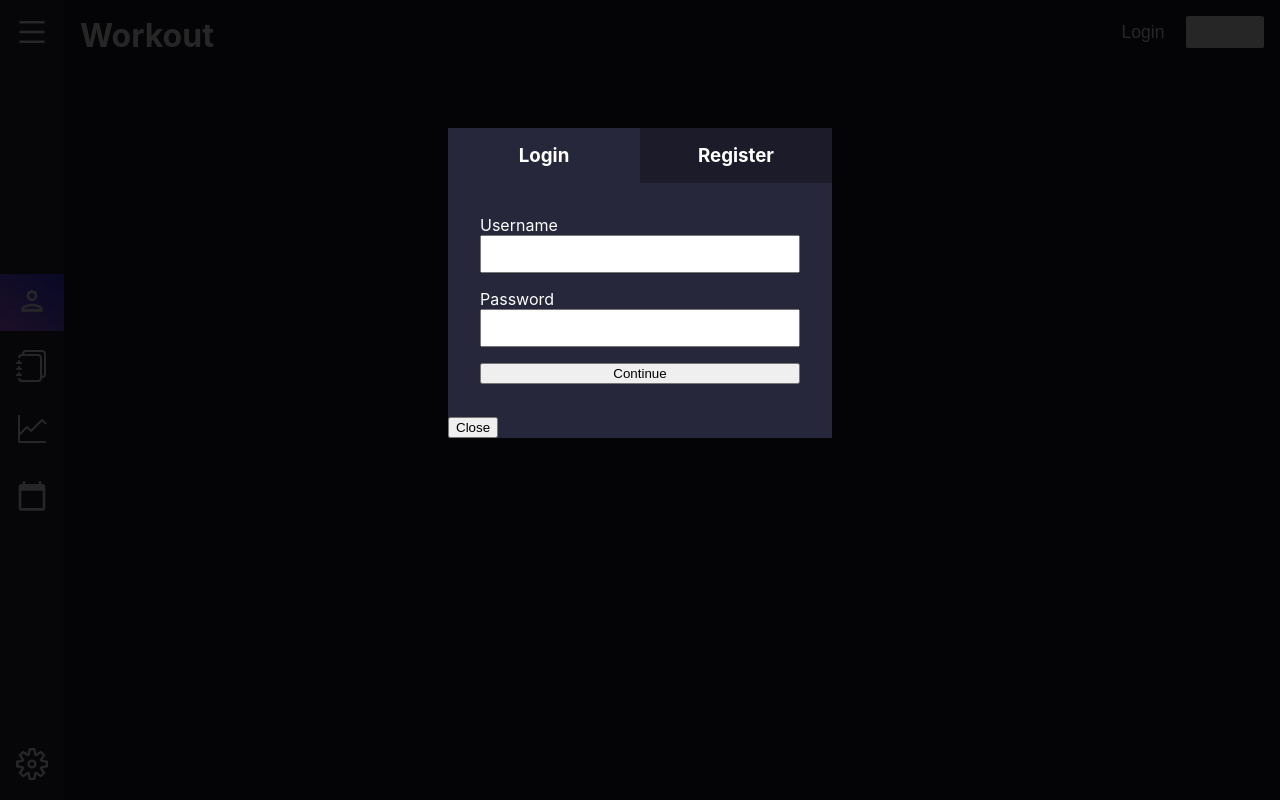
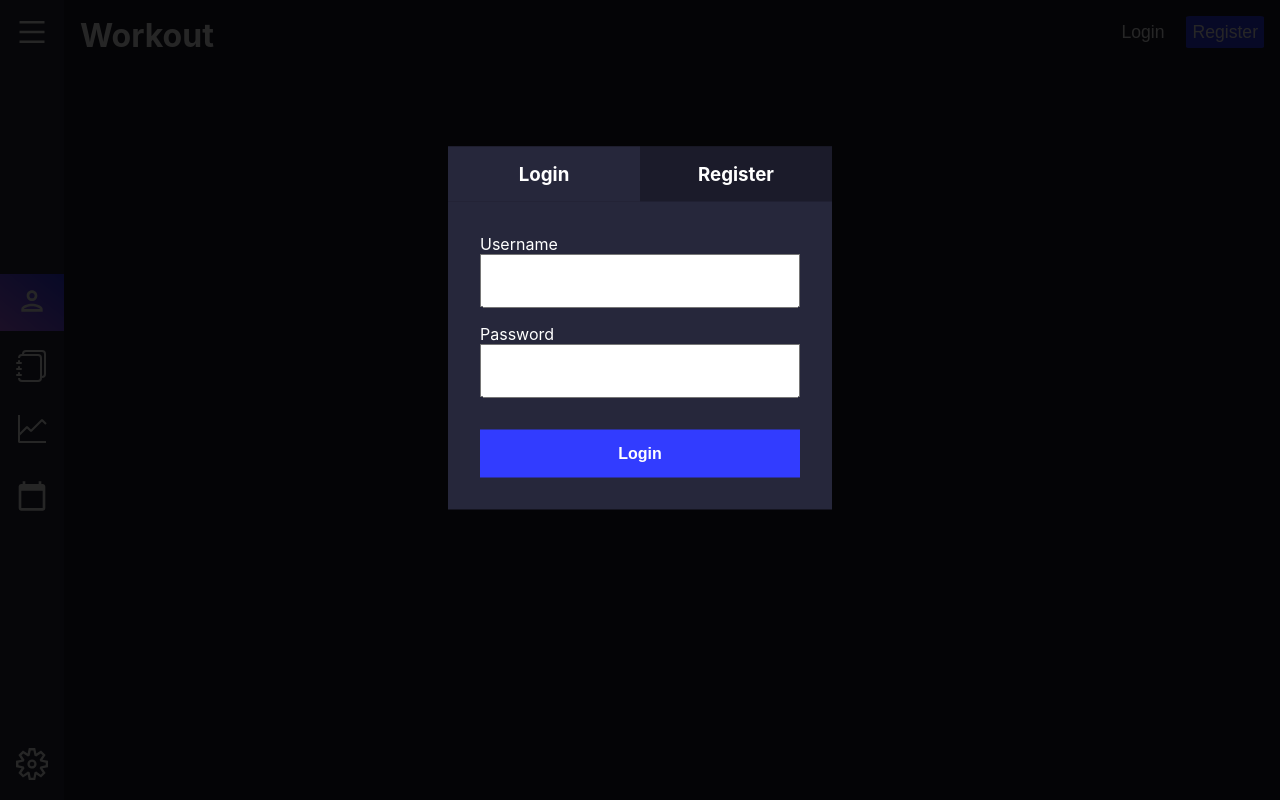
Before and after one commit to andyyyho/workout_app, a React (Create React App) app in the folder frontend/: page / in a window 1280 px wide. Both pictures are taken after a click on the button "Login". Built offline with nearby package versions, Linux system fonts and the light colour scheme.

Commit message:
Removed close button from form and made the backdrop close out the modal when clicked. Improved form styling and allowed for login or register form to open depending on what button was pressed. Removed name field from register form to reflect changes in the backend.

```diff
--- a/frontend/src/components/homePage/Home.js
+++ b/frontend/src/components/homePage/Home.js
@@ -5,6 +5,7 @@ import { useSelector } from 'react-redux'
 
 function Home() {
     let [showModal, setShowModal] = useState(false);
+    let [modalType, setModalType] = useState(null);
     const username = useSelector((state) => state.user.username)
 
     useEffect(() => {
@@ -22,8 +23,8 @@ function Home() {
                 <h1>Workout</h1>
                 {!username
                     ?   <div className='button-group'>
-                        <button id='login-btn' onClick={toggleModal}>Login</button>
-                        <button id='register-btn' onClick={toggleModal}>Register</button>
+                        <button id='login-btn' onClick={() => {setModalType(true); toggleModal();}}>Login</button>
+                        <button id='register-btn' onClick={() => {setModalType(false); toggleModal();}}>Register</button>
                         </div>
                     :
                         <div className='welcome-msg'>
@@ -31,7 +32,7 @@ function Home() {
                         </div>
                 }
             </div>
-            {showModal ? <ModalAuth toggle={toggleModal}/> :
+            {showModal ? <ModalAuth type={modalType} toggle={toggleModal}/> :
             <div className="body-landing">
                 <div className='container-1'>
                     <div>
--- a/frontend/src/components/homePage/Home.scss
+++ b/frontend/src/components/homePage/Home.scss
@@ -29,7 +29,7 @@
             }
 
             #register-btn {
-                background-color: v.$tertiary-color;
+                background-color: v.$button-color;
                 border: transparent;
                 color: v.$header-color;
                 border-radius: 5%;
--- a/frontend/src/components/modalAuth/ModalAuth.js
+++ b/frontend/src/components/modalAuth/ModalAuth.js
@@ -5,7 +5,7 @@ import { loginUser, registerUser } from '../../slices/userSlice'
 
 function ModalAuth(props) {
     const dispatch = useDispatch()
-    const [formType, setFormType] = useState(true)
+    const [formType, setFormType] = useState(props.type)
     const [error, setError] = useState('')
 
     const login = () => {
@@ -43,7 +43,9 @@ function ModalAuth(props) {
     }
 
     return (
-        <div className='backdrop'>
+        <div>
+            <div onClick={props.toggle} className='backdrop'>
+            </div>
             <div className='popup'>
             <div className='popup-header-nav'>
                 <h3 className={formType ? 'active-modal-tab' : ''} onClick={toggleLogin}>Login</h3>
@@ -59,7 +61,7 @@ function ModalAuth(props) {
                     <div className='error-msg'>
                         {error}
                     </div>}
-                    <button onClick={e => { e.preventDefault(); login() }}>Continue</button>
+                <button id='auth-submit' onClick={e => { e.preventDefault(); login() }}>Login</button>
             </form>
             :
             <form className='form-group'>
@@ -67,8 +69,6 @@ function ModalAuth(props) {
                 <input id='username'/>
                 <label htmlFor='email'>Email</label>
                 <input id='email'/>
-                    <label htmlFor='name'>Name</label>
-                    <input id='name'/>
                 <label htmlFor='password'>Password</label>
                 <input type='password' id='password'/>
                 <label htmlFor='confirm-password'>Confirm Password</label>
@@ -77,11 +77,10 @@ function ModalAuth(props) {
                     <div className='error-msg'>
                         {error}
                     </div>}
-                    <p>Already have an account? Login Here.</p>
-                    <button onClick={e =>  {e.preventDefault(); register() }}>Continue</button>
+                <p>Already have an account? <span className='already-acc' onClick={toggleLogin}>Login Here.</span></p>
+                <button id='auth-submit' onClick={e =>  {e.preventDefault(); register() }}>Register</button>
             </form>
             }
-                <button onClick={props.toggle}>Close</button>
         </div>
     </div>
     )
--- a/frontend/src/components/modalAuth/ModalAuth.scss
+++ b/frontend/src/components/modalAuth/ModalAuth.scss
@@ -1,8 +1,8 @@
 @use '../../variables' as v;
 
 .backdrop {
-    position: fixed;
-    z-index: 20;
+    position: absolute;
+    z-index: 10;
     top: 0;
     left: 0;
     background-color: rgba(black, .85);
@@ -10,8 +10,15 @@
     width: 100%;
     align-items: center;
     overflow: auto;
+}
+
 .popup {
+    position: absolute;
+    left: 50%;
+    top:25%;
+    transform: translate(-50%, -50%);
     background-color: v.$secondary-color;
+    z-index: 21;
     width: 30%;
     margin: 10% auto;
     color: v.$tertiary-color;
@@ -39,11 +46,29 @@
         flex-direction: column;
         justify-content: space-evenly;
         input {
-                height: 2rem;
+            height: 3rem;
             margin-bottom: 1rem;
         }
         .error-msg {
             color: red;
+        }
+        #auth-submit {
+            margin-top: 1rem;
+            border: none;
+            height: 3rem;
+            color: v.$tertiary-color;
+            background-color: v.$button-color;
+            font-size: 1rem;
+            font-weight: bolder;
+            &:hover {
+                cursor: pointer;
+            }
+        }
+
+        .already-acc {
+            color: v.$button-color;
+            &:hover {
+                cursor: pointer;
             }
         }
     }
```
Lines whose indentation alone changed are shown as unchanged.
